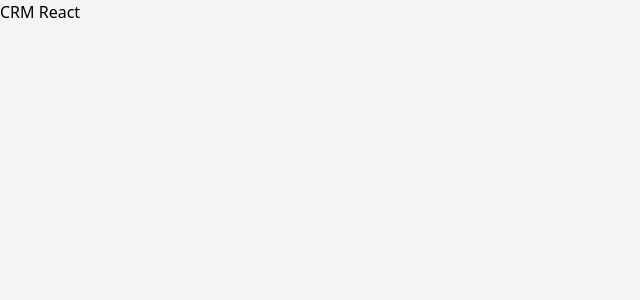
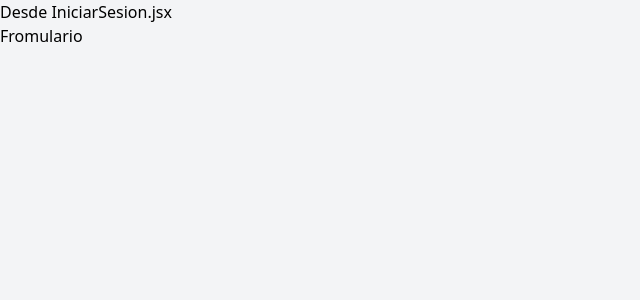
Before and after one commit to OscarAguilarL/crm-react, a React (Vite) app: page / in a window 1280 px wide. Shown: the top 300 px of the page, without its empty margins (0-640 px from the left). Built offline with nearby package versions, Linux system fonts and the light colour scheme.

Commit message:
Definiendo Rutas y utilizando <Route> <Outlet> element y mucho más

```diff
--- a/package.json
+++ b/package.json
@@ -12,6 +12,7 @@
     "postcss": "^8.4.7",
     "react": "^17.0.2",
     "react-dom": "^17.0.2",
+    "react-router-dom": "^6.2.2",
     "tailwindcss": "^3.0.23"
   },
   "devDependencies": {
--- a/src/App.jsx
+++ b/src/App.jsx
@@ -1,5 +1,23 @@
+import { BrowserRouter, Routes, Route } from 'react-router-dom';
+import { IniciarSesion } from './layout/IniciarSesion';
+import { Layout } from './layout/Layout';
+import { Inicio } from './pages/Inicio';
+import { LoginForm } from './pages/LoginForm';
+
 function App() {
-  return <h1>CRM React</h1>;
+  return (
+    <BrowserRouter>
+      <Routes>
+        <Route path="/" element={<IniciarSesion />}>
+          <Route index element={<LoginForm />} />
+        </Route>
+
+        <Route path="/clientes" element={<Layout />}>
+          <Route index element={<Inicio />} />
+        </Route>
+      </Routes>
+    </BrowserRouter>
+  );
 }
 
 export default App;
--- /dev/null
+++ b/src/layout/IniciarSesion.jsx
@@ -0,0 +1,12 @@
+import React from 'react';
+import { Outlet } from 'react-router-dom';
+
+export const IniciarSesion = () => {
+  return (
+    <div>
+      <h1>Desde IniciarSesion.jsx</h1>
+
+      <Outlet />
+    </div>
+  );
+};
--- /dev/null
+++ b/src/layout/Layout.jsx
@@ -0,0 +1,12 @@
+import React from 'react';
+import { Outlet } from 'react-router-dom';
+
+export const Layout = () => {
+  return (
+    <div>
+      <h1>Desde Layout.jsx</h1>
+
+      <Outlet />
+    </div>
+  );
+};
--- /dev/null
+++ b/src/pages/EditarCliente.jsx
@@ -0,0 +1,9 @@
+import React from 'react';
+
+export const EditarCliente = () => {
+  return (
+    <div>
+      <h1>EditarCliente.jsx</h1>
+    </div>
+  );
+};
--- /dev/null
+++ b/src/pages/Inicio.jsx
@@ -0,0 +1,9 @@
+import React from 'react';
+
+export const Inicio = () => {
+  return (
+    <div>
+      <h1>Inicio.jsx</h1>
+    </div>
+  );
+};
--- /dev/null
+++ b/src/pages/LoginForm.jsx
@@ -0,0 +1,9 @@
+import React from 'react'
+
+export const LoginForm = () => {
+  return (
+    <div>
+      <h1>Fromulario</h1>
+    </div>
+  )
+}
--- /dev/null
+++ b/src/pages/NuevoCiente.jsx
@@ -0,0 +1,9 @@
+import React from 'react';
+
+export const NuevoCliente = () => {
+  return (
+    <div>
+      <h1>NuevoCliente.jsx</h1>
+    </div>
+  );
+};
```
Also changed, not shown: 1 other file (tests, documents, lock files or other folders).
